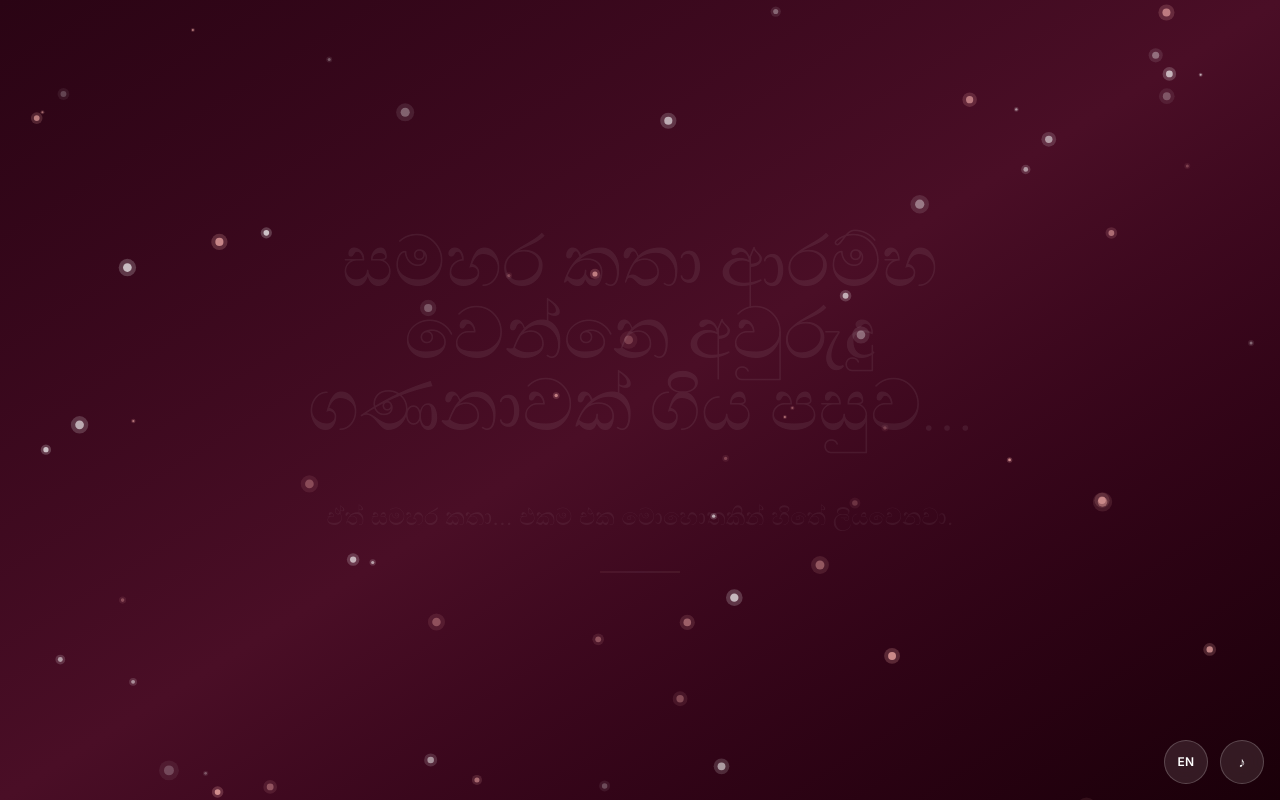
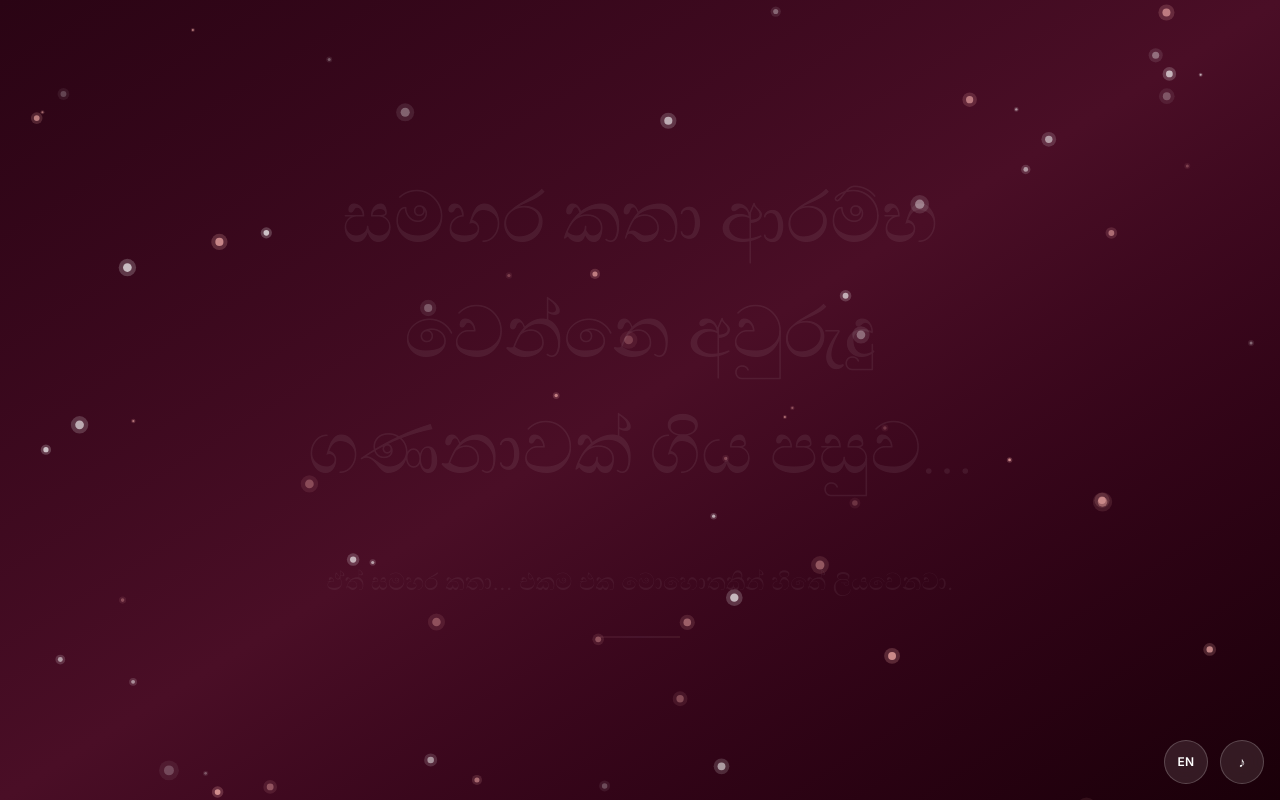
Before and after one commit to SahanPramuditha-Dev/confession, a Next.js app: page / in a window 1280 px wide. Built offline with nearby package versions, Linux system fonts and the light colour scheme.

Commit message:
Fix Sinhala text clipping: increase line-height and prevent bg-clip-text overflow

```diff
--- a/app/globals.css
+++ b/app/globals.css
@@ -163,4 +163,16 @@
   html {
     @apply scroll-smooth;
   }
+
+  /* Sinhala script needs extra vertical space for diacritics (ී ු ූ ො etc.) */
+  h1, h2, h3, p, span, button {
+    line-height: 1.6;
+  }
+
+  /* Prevent gradient-clipped text from cutting off tall Sinhala vowel marks */
+  .bg-clip-text {
+    overflow: visible;
+    padding-top: 0.15em;
+    padding-bottom: 0.1em;
+  }
 }
```
